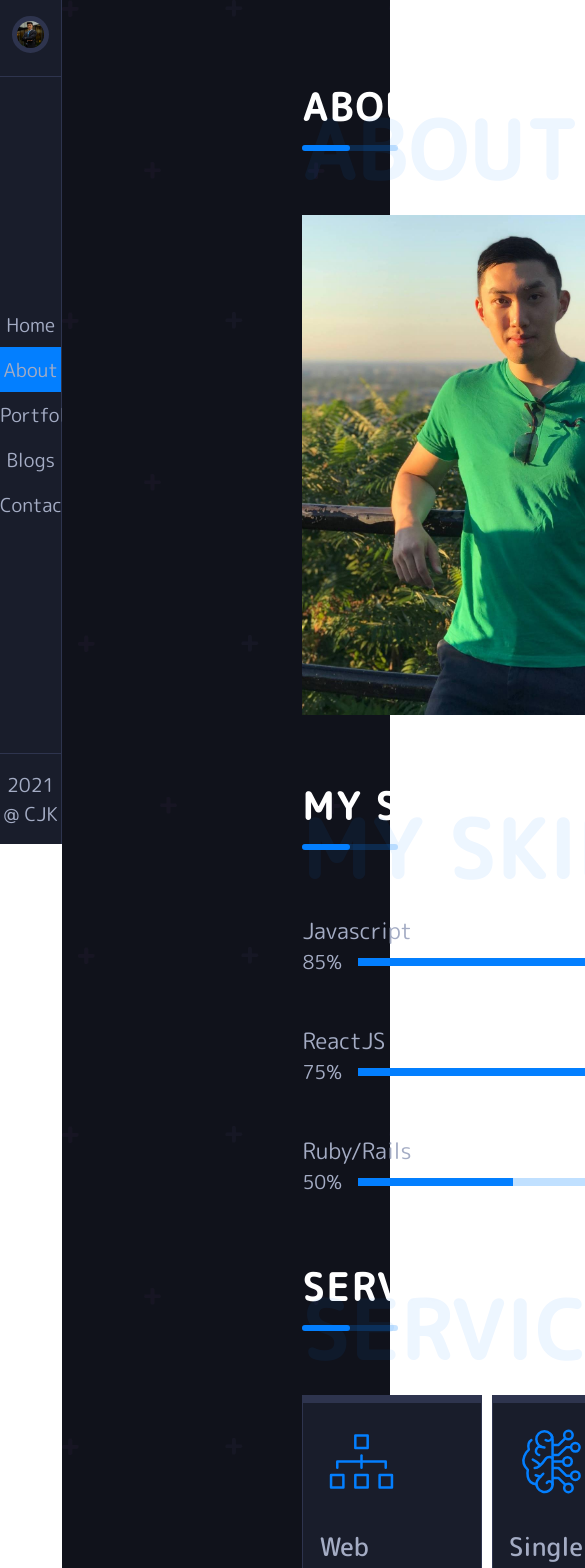
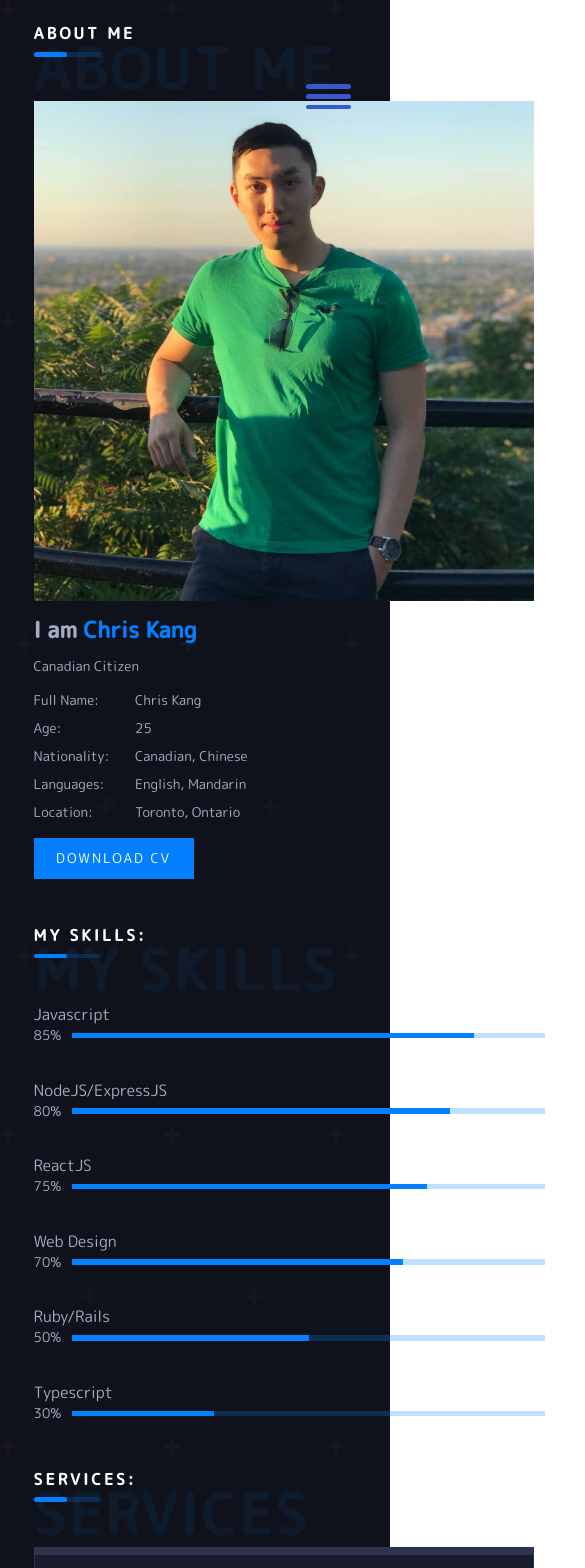
Before and after one commit to chriskang24/portfolio-site, a React (Create React App) app: page /about in a window 390 px wide. Shown: the top 1568 px of the page, 585 px wide, since content can reach past the window. Built offline with nearby package versions, Linux system fonts and the light colour scheme.

Commit message:
add responsive design using media

```diff
--- a/src/App.js
+++ b/src/App.js
@@ -1,4 +1,5 @@
 import './App.scss';
+import { useState } from 'react';
 import NavBar from './Components/NavBar';
 import HomePage from './Pages/HomePage';
 import AboutPage from './Pages/AboutPage';
@@ -8,10 +9,20 @@
 import { Switch, Route } from 'react-router-dom';
 
 export default function App() {
+  const [navToggle, setNavToggle] = useState(false);
+
+  const navClick = () => {
+    setNavToggle(!navToggle)
+  }
   return (
     <div className="App">
-      <div className="sidebar">
+      <div className={`sidebar ${navToggle ? 'nav-toggle' : ''}`}>
         <NavBar />
+      </div>
+      <div className="nav-btn" onClick={navClick}>
+        <div className="lines-1"></div>
+        <div className="lines-2"></div>
+        <div className="lines-3"></div>
       </div>
       <div className="main-content">
         <div className="content">
--- a/src/App.scss
+++ b/src/App.scss
@@ -1,38 +1,58 @@
-@import './styles/layout';
-@import './styles/navbar';
-@import './styles/typography';
-@import './styles/title';
-@import './styles/about';
-@import './styles/skill';
-@import './styles/services';
-@import './styles/blogs';
-@import './styles/contact';
-@import './styles/portfolios';
+@import "./styles/layout";
+@import "./styles/navbar";
+@import "./styles/typography";
+@import "./styles/title";
+@import "./styles/about";
+@import "./styles/skill";
+@import "./styles/services";
+@import "./styles/blogs";
+@import "./styles/contact";
+@import "./styles/portfolios";
 
-*{
+* {
   padding: 0;
   margin: 0;
   box-sizing: border-box;
-
 }
 
-body{
+body {
   color: #a4acc4;
-  font-family: 'M PLUS Rounded 1c', sans-serif;
+  font-family: "M PLUS Rounded 1c", sans-serif;
   font-size: 1.2rem;
 }
 
-body::-webkit-scrollbar{
+body::-webkit-scrollbar {
   width: 8px;
 }
-body::-webkit-scrollbar-thumb{
+body::-webkit-scrollbar-thumb {
   background-color: #0056d898;
   border-radius: 50px;
 }
-body::-webkit-scrollbar-track{
+body::-webkit-scrollbar-track {
   background-color: #777;
 }
 
-span{
-  color: #037FFF;
+span {
+  color: #037fff;
 }
+
+@media screen and (max-width: 700px) {
+  html {
+    font-size: 90%;
+  }
+}
+
+@media screen and (max-width: 480px) {
+  h2 {
+    font-size: 70%;
+  }
+  h3 {
+    font-size: 70%;
+  }
+}
+
+@media screen and (max-width: 411px) {
+  html {
+    font-size: 70%;
+  }
+}
--- a/src/Styles/_about.scss
+++ b/src/Styles/_about.scss
@@ -19,6 +19,14 @@
     }
     .about-text {
       padding: 1rem 0;
+    }
+  }
+
+  @media screen and (max-width: 1400px) {
+    flex-direction: column;
+    .about-info {
+      margin-left: 0;
+      margin-top: 1rem;
     }
   }
 }
@@ -67,6 +75,9 @@
   column-gap: 4rem;
   row-gap: 3rem;
   margin: 4rem 0;
+  @media screen and (max-width: 1100px) {
+    grid-template-columns: repeat(1, 1fr);
+  }
 }
 
 .btn-port {
@@ -104,4 +115,10 @@
   align-items: center;
   margin: 4rem 10rem;
   flex-wrap: wrap;
+  @media screen and (max-width: 1270px) {
+    margin: 2rem 5rem;
+  }
+  @media screen and (max-width: 1100px) {
+    margin: 2rem 2rem;
+  }
 }
--- a/src/Styles/_blogs.scss
+++ b/src/Styles/_blogs.scss
@@ -1,39 +1,43 @@
-.BlogsPage{
+.BlogsPage {
   display: grid;
   grid-template-columns: repeat(2, 1fr);
   grid-gap: 2.5rem;
-  .blog{
+  @media screen and (max-width: 1600px) {
+    grid-template-columns: repeat(1, 1fr);
+    grid-gap: 2rem;
+  }
+  .blog {
     background-color: #161925;
     width: 100%;
     padding: 1rem;
     overflow: hidden;
-    .blog-content{
+    .blog-content {
       overflow: hidden;
       padding-bottom: 2rem;
-      img{
+      img {
         height: 593px;
         width: 100%;
-        transition: all .2s ease-in-out;
-        &:hover{
+        transition: all 0.2s ease-in-out;
+        &:hover {
           transform: scale(1.1);
         }
         padding-bottom: 2rem;
       }
-      .blog-link{
+      .blog-link {
         color: inherit;
         font-family: inherit;
         text-decoration: none;
         font-size: 2rem;
         padding-bottom: 2rem;
-        transition: all .4s ease-in-out;
-       &:hover{
-        color: #037FFF;
-       }
-     }
+        transition: all 0.4s ease-in-out;
+        &:hover {
+          color: #037fff;
+        }
+      }
     }
   }
 }
 
-b.title{
+b.title {
   margin-bottom: 4rem;
 }
--- a/src/Styles/_contact.scss
+++ b/src/Styles/_contact.scss
@@ -1,23 +1,23 @@
-.ContactItem{
+.ContactItem {
   width: 100%;
-&:not(:last-child){
+  &:not(:last-child) {
     margin-bottom: 1rem;
   }
-  .contact{
+  .contact {
     display: flex;
     align-items: center;
-  background-color: #191D2B;
+    background-color: #191d2b;
     padding: 3rem 0;
-  img{
+    img {
       padding: 1rem;
       border: 1px solid #2e344e;
       margin-left: 2rem;
       width: 16%;
     }
 
-  .right-items{
+    .right-items {
       margin-left: 2rem;
-      h6{
+      h6 {
         font-size: 1.4rem;
         font-weight: 500;
       }
@@ -25,31 +25,39 @@
   }
 }
 
-.ContactPage{
+.ContactPage {
   display: grid;
   grid-template-columns: repeat(2, 1fr);
-  margin-bottom: 20rem;
-  .contact-sect{
+  margin-bottom: 6rem;
+  @media screen and (max-width: 1600px) {
+    grid-template-columns: repeat(1, 1fr);
+    .map-sect {
+      width: 100%;
+      height: 50vh;
+      margin-bottom: 1rem;
+    }
+  }
+  .contact-sect {
     width: 100%;
   }
 }
 
-.map-sect{
+.map-sect {
   width: 97%;
   padding: 1rem;
-  background-color:#191D2B;
-  iframe{
+  background-color: #191d2b;
+  iframe {
     width: 100%;
     height: 100%;
   }
 }
 
-.contact-sect{
+.contact-sect {
   display: flex;
   justify-content: space-between;
   flex-direction: column;
 }
 
-.title{
+.title {
   margin-bottom: 5rem;
 }
--- a/src/Styles/_layout.scss
+++ b/src/Styles/_layout.scss
@@ -1,22 +1,88 @@
-.App{
-  .sidebar{
+.App {
+  .sidebar {
     width: 16%;
     height: 100vh;
-    background-color: #191D2B;
+    background-color: #191d2b;
     position: fixed;
+    z-index: 11;
     border-right: 1px solid #2e344e;
+    transform-origin: left;
+    @media screen and (max-width: 1000px) {
+      transition: all 0.4s ease-in-out;
+      transform: translateX(-100%);
+      width: 30%;
+    }
+    @media screen and (max-width: 411px) {
+      width: 50%;
+    }
   }
 
-  .main-content{
+  .nav-toggle {
+    @media screen and (max-width: 1000px) {
+      transition: all 0.4s ease-in-out;
+      transform: translateX(0);
+    }
+  }
+
+  .main-content {
     width: 84%;
     margin-left: 16%;
-    background-color: #10121B;
+    background-color: #10121b;
     min-height: 100vh;
     background-image: url(../img/dots.svg);
     display: grid;
     position: relative;
-    .content{
+    .content {
       margin: 5rem 15rem;
+      @media screen and (max-width: 1400px) {
+        margin: 3rem 10rem;
+      }
+      @media screen and (max-width: 1100px) {
+        margin: 2rem 10rem;
+      }
+      @media screen and (max-width: 710px) {
+        margin: 2rem 3rem;
+      }
+    }
+
+    @media screen and (max-width: 1000px) {
+      margin-left: 0;
+      width: 100%;
     }
   }
 }
+
+.nav-btn {
+  position: absolute;
+  z-index: 10;
+  right: 10%;
+  top: 10%;
+  width: 4rem;
+  height: 4rem;
+  display: none;
+  display: flex;
+  align-items: center;
+  justify-content: space-between;
+  cursor: pointer;
+  .lines-1,
+  .lines-2,
+  .lines-3 {
+    height: 0.4rem;
+    width: 100%;
+    background-color: #3858cc;
+    pointer-events: none;
+    display: none;
+    border-radius: 20px;
+    &:not(:last-child) {
+      margin-bottom: 0.5rem;
+    }
+  }
+  @media screen and (max-width: 1000px) {
+    display: block;
+    .lines-1,
+    .lines-2,
+    .lines-3 {
+      display: block;
+    }
+  }
+}
--- a/src/Styles/_navbar.scss
+++ b/src/Styles/_navbar.scss
@@ -1,18 +1,18 @@
 .NavBar {
   height: 100vh;
-  .nav{
+  .nav {
     height: 100%;
     display: flex;
     flex-direction: column;
     justify-content: space-between;
     align-items: center;
 
-      .profile{
+    .profile {
       width: 100%;
       text-align: center;
       margin-top: 1rem;
       border-bottom: 1px solid #2e344e;
-        img{
+      img {
         width: 60%;
         border-radius: 100%;
         border: 5px solid #2e344e;
@@ -20,33 +20,33 @@
       }
     }
 
-      .nav-items{
+    .nav-items {
       width: 100%;
-        .nav-item{
+      .nav-item {
         list-style: none;
         text-align: center;
-          a{
+        a {
           text-decoration: none;
           font-size: inherit;
           color: inherit;
           display: block;
-            padding: .5rem 0;
+          padding: 0.5rem 0;
           position: relative;
-            &::before{
+          &::before {
             content: "";
             position: absolute;
             top: 0;
             left: 0;
-              width: .4rem;
+            width: 0.4rem;
             height: 100%;
             background-color: #0381ff33;
             transform-origin: bottom;
             transform: scale(0);
             overflow-x: hidden;
-              transition: transform .6s, .2s, width .5s cubic-bezier(1,-0.16,0,1.32);
+            transition: transform 0.6s, 0.2s, width 0.5s cubic-bezier(1, -0.16, 0, 1.32);
           }
 
-            &:hover::before{
+          &:hover::before {
             width: 100%;
             transform: scale(1);
           }
@@ -54,10 +54,10 @@
       }
     }
 
-      .footer{
+    .footer {
       width: 100%;
       border-top: 1px solid #2e344e;
-        p{
+      p {
         text-align: center;
         padding: 1rem 0;
       }
@@ -65,6 +65,6 @@
   }
 }
 
-.active{
-  background-color: #037FFF;
+.active {
+  background-color: #037fff;
 }
--- a/src/Styles/_portfolios.scss
+++ b/src/Styles/_portfolios.scss
@@ -1,12 +1,15 @@
-.PortfolioPage {
-}
-
 .portfolios {
   width: 100%;
   display: grid;
   grid-template-columns: repeat(3, 1fr);
   row-gap: 2rem;
   column-gap: 1rem;
+  @media screen and (max-width: 1600px) {
+    grid-template-columns: repeat(2, 1fr);
+  }
+  @media screen and (max-width: 1100px) {
+    grid-template-columns: repeat(1, 1fr);
+  }
   .portfolio {
     .image-data {
       position: relative;
@@ -44,7 +47,7 @@
             text-decoration: none;
             font-family: inherit;
             border-radius: 10px;
-            background-color:#030d46;
+            background-color: #030d46;
             color: white;
             &:not(:last-child) {
               margin-right: 2rem;
--- a/src/Styles/_services.scss
+++ b/src/Styles/_services.scss
@@ -1,24 +1,28 @@
-.ServicesSection{
-  .service{
+.ServicesSection {
+  .service {
     width: 95%;
-    background-color: #191D2B;
+    background-color: #191d2b;
     border-left: 1px solid #2e344e;
     border-right: 1px solid #2e344e;
     border-top: 8px solid #2e344e;
     border-bottom: 1px solid #2e344e;
-    transition: all .4s ease-in-out;
-    &:hover{
-      border-top: 8px solid #037FFF;
+    transition: all 0.4s ease-in-out;
+    @media screen and (max-width: 1400px) {
+      width: 100%;
+      margin-bottom: 1rem;
     }
-    .service-content{
+    &:hover {
+      border-top: 8px solid #037fff;
+    }
+    .service-content {
       padding: 1rem;
-      .s-title{
+      .s-title {
         font-size: 1.6rem;
         font-weight: 500;
         position: relative;
         padding-bottom: 1rem;
         margin: 1rem 0;
-        &::after{
+        &::after {
           content: "";
           position: absolute;
           bottom: 0;
@@ -32,8 +36,12 @@
   }
 }
 
-.services-container{
+.services-container {
   display: flex;
   justify-content: space-between;
   margin-top: 4rem;
+  @media screen and (max-width: 1400px) {
+    flex-direction: column;
+    margin-bottom: 2rem;
+  }
 }
--- a/src/Styles/_skill.scss
+++ b/src/Styles/_skill.scss
@@ -1,30 +1,26 @@
-.SkillsSection{
-
-}
-
-.skills-container{
-  .skill-title{
+.skills-container {
+  .skill-title {
     font-size: 1.4rem;
     font-weight: 400;
   }
 
-  .skill-bar{
+  .skill-bar {
     display: flex;
     align-items: center;
-    .skill-text{
+    .skill-text {
     }
-    .skill-progress{
+    .skill-progress {
       width: 100%;
-      .progress{
+      .progress {
         width: 100%;
-        height: .5rem;
+        height: 0.5rem;
         background-color: red;
         margin-left: 1rem;
         background-color: #0381ff3f;
         position: relative;
-        .inner-progress{
+        .inner-progress {
           position: absolute;
-          background-color: #037FFF;
+          background-color: #037fff;
           height: 100%;
           bottom: 0;
           left: 0;
--- a/src/Styles/_title.scss
+++ b/src/Styles/_title.scss
@@ -1,31 +1,31 @@
-.Title{
+.Title {
   text-transform: uppercase;
   font-size: 2rem;
   color: white;
   position: relative;
   padding-bottom: 1rem;
   letter-spacing: 3px;
-  &::before{
+  &::before {
     content: "";
     bottom: 0;
     position: absolute;
     left: 0;
     background-color: #0381ff38;
     width: 6rem;
-    height: .4rem;
+    height: 0.4rem;
     border-radius: 50px;
   }
-  &::after{
+  &::after {
     content: "";
     bottom: 0;
     position: absolute;
     left: 0;
-    background-color: #037FFF;
+    background-color: #037fff;
     width: 3rem;
-    height: .4rem;
+    height: 0.4rem;
     border-radius: 50px;
   }
-  span{
+  span {
     position: absolute;
     top: 15%;
     left: 0;
--- a/src/Styles/_typography.scss
+++ b/src/Styles/_typography.scss
@@ -1,4 +1,4 @@
-.HomePage{
+.HomePage {
   position: absolute;
   top: 50%;
   left: 50%;
@@ -6,12 +6,12 @@
   width: 80%;
 }
 
-.hero-text{
+.hero-text {
   color: white;
   text-align: center;
   font-size: 3.6rem;
-  span{
-    color: #037FFF;
+  span {
+    color: #037fff;
   }
 }
 
@@ -19,24 +19,24 @@
   text-align: center;
 }
 
-.icons{
+.icons {
   display: flex;
   align-items: center;
   justify-content: center;
   padding: 1.5rem 0;
-  .icon-holder{
+  .icon-holder {
     margin-right: 1rem;
-    .icon{
+    .icon {
       font-size: 2.8rem;
       color: #a4acc4;
     }
 
-    .gh:hover{
-      color:green;
+    .gh:hover {
+      color: green;
     }
 
-    .li:hover{
-      color:blue;
+    .li:hover {
+      color: blue;
     }
   }
 }
```
Lines whose indentation alone changed are shown as unchanged.
